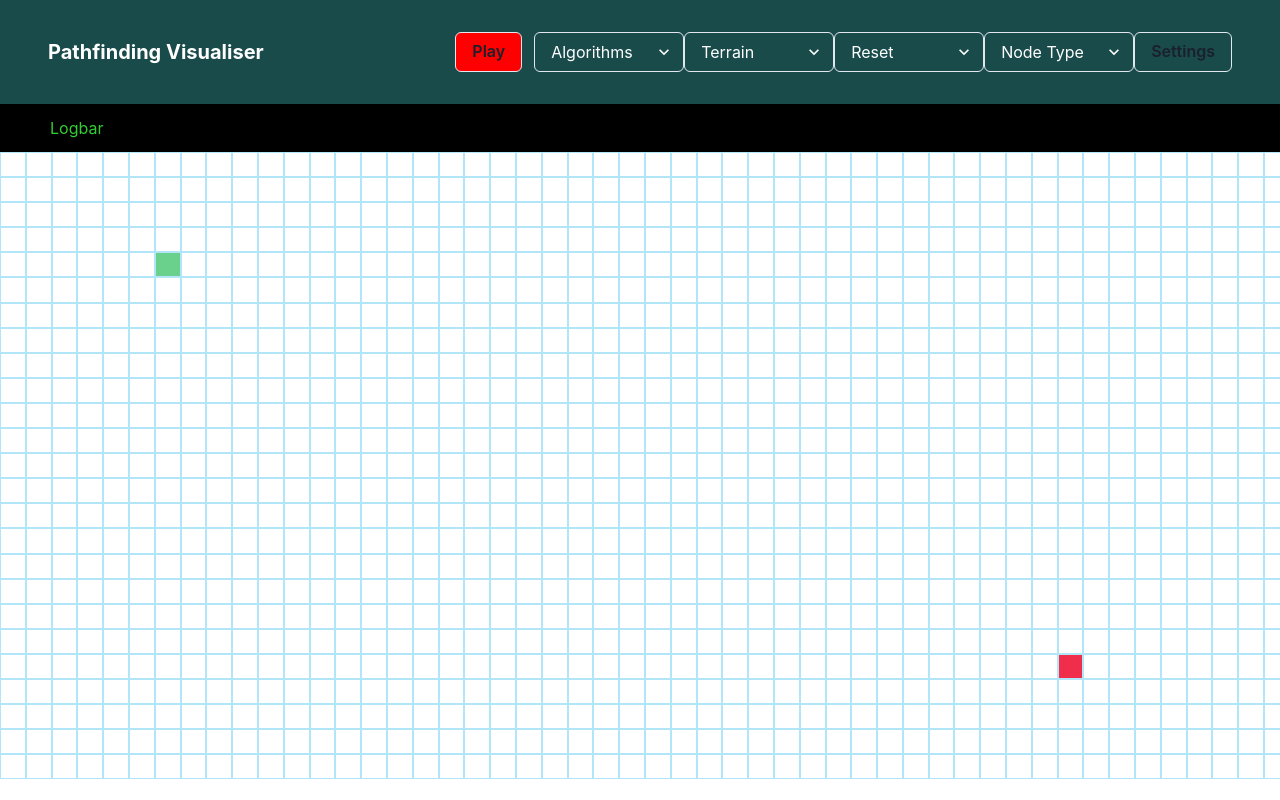
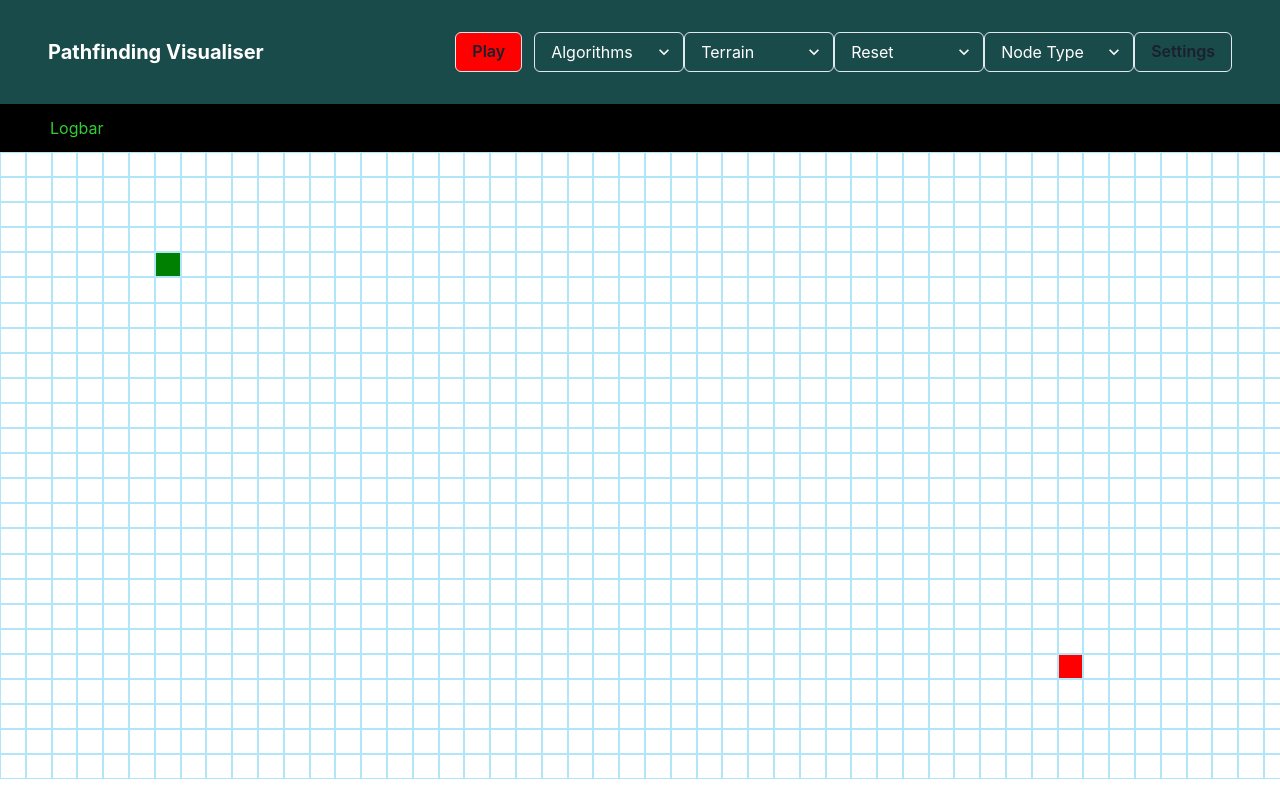
Before and after one commit to neohacker18/pathfinder, a React (Vite) app in the folder frontend/pathfinder/: page / in a window 1280 px wide. Built offline with nearby package versions, Linux system fonts and the light colour scheme.

Commit message:
Fixing colouring animation

```diff
--- a/frontend/pathfinder/src/App.jsx
+++ b/frontend/pathfinder/src/App.jsx
@@ -8,8 +8,71 @@ function App() {
   const [cols, setCols] = useState(0);
   const [gridMatrix, setGridMatrix] = useState([]);
   const [colourMatrix, setColourMatrix] = useState([]);
-  const [pathTaken,setPathTaken]=useState([])
-  const [nodesVisited,setNodesVisited]=useState([])
+  const [pathTaken, setPathTaken] = useState([]);
+  const [nodesVisited, setNodesVisited] = useState([]);
+
+  useEffect(() => {
+    if (!colourMatrix) return;
+    setTimeout(() => {
+      for (let x = 1; x < nodesVisited.length - 1; x++) {
+        setTimeout(() => {
+          const i = nodesVisited[x].split(",")[0];
+          const j = nodesVisited[x].split(",")[1];
+          //for gradient you can use distance = sqrt ((i-starti)^2 + (j-startj)^2) and add that in the rgb
+          if (
+            i >= 0 &&
+            j >=0 &&
+            i < rows &&
+            j < cols &&
+            colourMatrix[i][j] !== "#0C3446"
+          ) {
+            colourMatrix[i][j] = `rgb(126,223,217)`;
+            setColourMatrix((prevMatrix) => {
+              const newMatrix = [...prevMatrix];
+              newMatrix[i][j] = colourMatrix[i][j];
+              return newMatrix;
+            });
+          }
+        }, 100);
+      }
+      setTimeout(() => {
+        for (let x = 1; x < pathTaken.length - 1; x++) {
+          setTimeout(() => {
+            const i = pathTaken[x].split(",")[0];
+            const j = pathTaken[x].split(",")[1];
+            //for gradient you can use distance = sqrt ((i-starti)^2 + (j-startj)^2) and add that in the rgb
+            if (
+              i >= 0 &&
+              j >= 0 &&
+              i < rows &&
+              j < cols &&
+              colourMatrix[i][j] !== "#0C3446"
+            ) {
+              colourMatrix[i][j] = `rgb(239,130,0)`;
+              setColourMatrix((prevMatrix) => {
+                const newMatrix = [...prevMatrix];
+                newMatrix[i][j] = colourMatrix[i][j];
+                return newMatrix;
+              });
+            }
+          }, 200);
+        }
+        const i1 = start.split("-")[0],
+          j1 = start.split("-")[1];
+        const i2 = end.split("-")[0],
+          j2 = end.split("-")[1];
+
+        if (colourMatrix.length > 0) {
+          colourMatrix[i1][j1] = "green";
+          colourMatrix[i2][j2] = "red";
+
+          setColourMatrix(colourMatrix);
+          // Loop through the matrix and color each index with a delay of 100ms
+        }
+      }, 1000);
+    }, 2000);
+  }, [pathTaken]);
+
   useEffect(() => {
     const height = window.innerHeight;
     const width = window.innerWidth;
--- a/frontend/pathfinder/src/components/Box.jsx
+++ b/frontend/pathfinder/src/components/Box.jsx
@@ -17,46 +17,29 @@ const Box = ({
   const i = keyVal.split("-")[0];
   const j = keyVal.split("-")[1];
   const [bgColor, setBgColor] = useState("");
-  useEffect(() => {
-    for (let x = 1; x < nodesVisited.length - 1; x++) {
-      const i = nodesVisited[x].split(",")[0];
-      const j = nodesVisited[x].split(",")[1];
-      //for gradient you can use distance = sqrt ((i-starti)^2 + (j-startj)^2) and add that in the rgb
-      if (colourMatrix[i][j] !== "#0C3446")
-        colourMatrix[i][j] = `rgb(126,223,217)`;
-    }
-    setColourMatrix(colourMatrix);
-    for (let x = 1; x < pathTaken.length - 1; x++) {
-      const i = pathTaken[x].split(",")[0];
-      const j = pathTaken[x].split(",")[1];
-      colourMatrix[i][j] = `rgb(239,130,0)`;
-    }
-    setColourMatrix(colourMatrix);
-  }, [pathTaken]);
 
   useEffect(() => {
     if (start) {
-      setBgColor("#69D18B");
-      colourMatrix[i][j] = "#69D18B";
+      setBgColor("green");
+      colourMatrix[i][j] = "green";
     } else if (end) {
-      setBgColor("#F02E4B");
-      colourMatrix[i][j] = "#F02E4B";
+      setBgColor("red");
+      colourMatrix[i][j] = "red";
     }
     setColourMatrix(colourMatrix);
   }, []);
 
-  useEffect(() => {
-    setColourMatrix(colourMatrix);
-  }, [colourMatrix]);
   const handleClick = (e) => {
     if (start || end) return;
 
     gridMatrix[i][j] = Infinity; //weight of the node
     setGridMatrix(gridMatrix);
-    setBgColor(bgColor === `#0C3446` ? `` : `#0C3446`);
-    colourMatrix[i][j] = bgColor === `#0C3446` ? `` : `#0C3446`;
+    setBgColor(`#0C3446`);
+    colourMatrix[i][j] = `#0C3446`;
     setColourMatrix(colourMatrix);
   };
+
+
   return (
     <GridItem
       style={{
--- a/frontend/pathfinder/src/components/Matrix.jsx
+++ b/frontend/pathfinder/src/components/Matrix.jsx
@@ -1,5 +1,5 @@
 import { useEffect } from "react";
-import { Grid } from "@chakra-ui/react";
+import { Grid, GridItem } from "@chakra-ui/react";
 import React from "react";
 import Box from "./Box";
 
@@ -17,8 +17,6 @@ const Matrix = ({
   nodesVisited,
   setNodesVisited,
 }) => {
-  useEffect(() => {}, [colourMatrix]);
-
   const START = start.split("-");
   const END = end.split("-");
   const items = [];
@@ -40,9 +38,6 @@ const Matrix = ({
           setPathTaken={setPathTaken}
         />
       );
-      // if ((START[0] == i && START[1] == j) || (END[0] == i && END[1] == j)) {
-      //   gridMatrix[i][j] = 1;
-      // }
       items.push(data);
     }
   }
--- a/frontend/pathfinder/src/components/Navbar.jsx
+++ b/frontend/pathfinder/src/components/Navbar.jsx
@@ -107,31 +107,34 @@ export default function Navbar({
     return neighbors;
   }
   const handleDijkstra = () => {
+    setColourMatrix(colourMatrix)
     const startNode = start.split("-")[0] + "," + start.split("-")[1];
     const endNode = end.split("-")[0] + "," + end.split("-")[1];
     const response = dijkstra(gridMatrix, startNode, endNode);
-    setPathTaken(response)
-    setNodesVisited(nodesVisited)
-    // for (let x = 1; x < nodesVisited.length - 1; x++) {
-    //   const i = nodesVisited[x].split(",")[0];
-    //   const j = nodesVisited[x].split(",")[1];
-      // colourMatrix[i][j] = "#7EDFEC";
-    // }
-    // setColourMatrix(colourMatrix);
-    // console.log(colourMatrix);
-    //till response.length-1 because we dont want to change the colour of the end node
-    // for (let x = 1; x < response.length - 1; x++) {
-    //   const i = response[x].split(",")[0];
-    //   const j = response[x].split(",")[1];
-
-      // colourMatrix[i][j] = "#EF8200";
-      // setColourMatrix(colourMatrix);
-    // }
-    // console.log(colourMatrix);
-    // })
-    // .catch((err) => console.log(err));
+    if (response && response.length > 1) {
+      setPathTaken(response);
+      setNodesVisited(nodesVisited);
+    } else {
+      setPathTaken([]);
+      setNodesVisited(nodesVisited);
+      console.log(`Couldn't find a path `);
+      return;
+    }
   };
-
+  const handleReset = (e) => {
+    if (e.target.value === "Clear-Board") {
+      for (let i = 0; i < colourMatrix.length; i++) {
+        for (let j = 0; j < colourMatrix[0].length; j++) {
+          if (i + "," + j === start || i + "," + j === end) {
+            continue;
+          }
+          colourMatrix[i][j] = "";
+        }
+      }
+      console.log("yo");
+      setColourMatrix(colourMatrix);
+    }
+  };
   return (
     <Flex
       as="nav"
@@ -176,6 +179,7 @@ export default function Navbar({
         size={"md"}
         width={"150px"}
         className={"select-menu"}
+        onChange={handleReset}
       >
         <option value="Clear-Path">Clear Path</option>
         <option value="Clear-Board">Clear Board</option>
```
